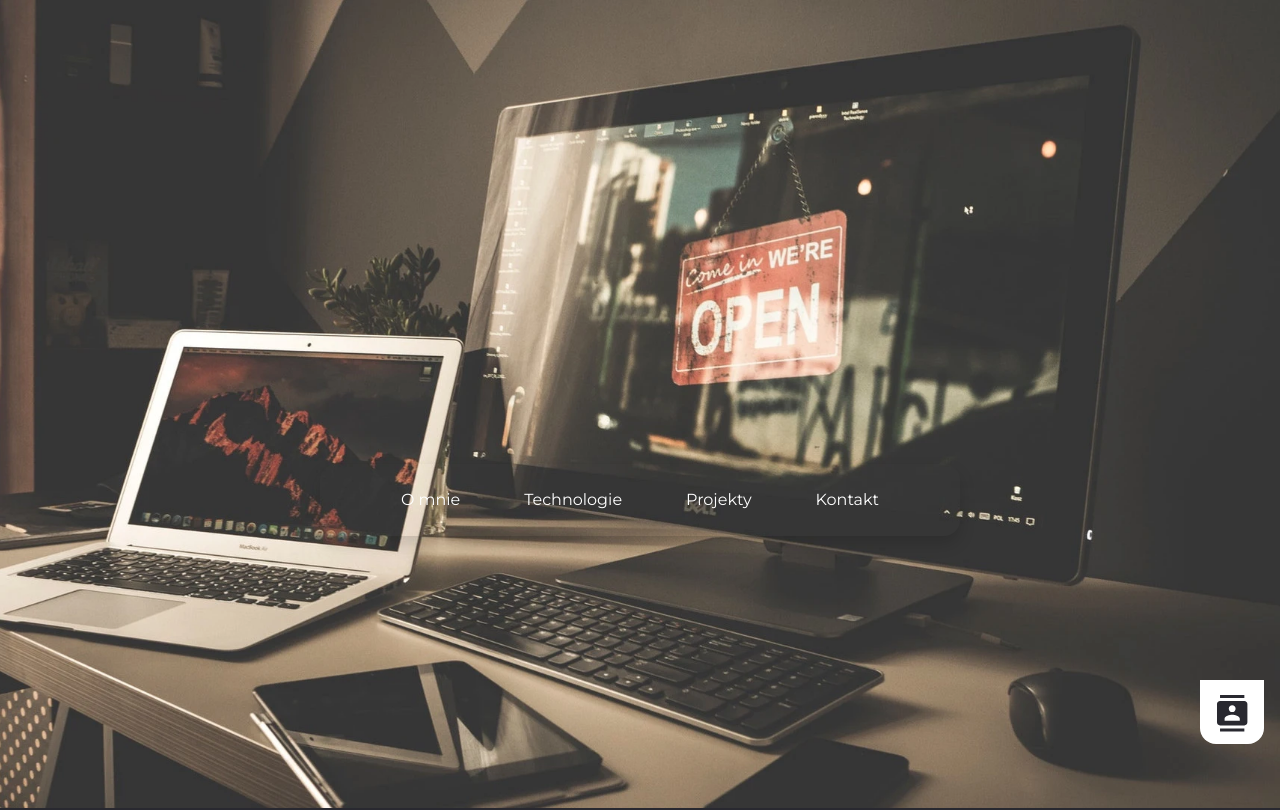
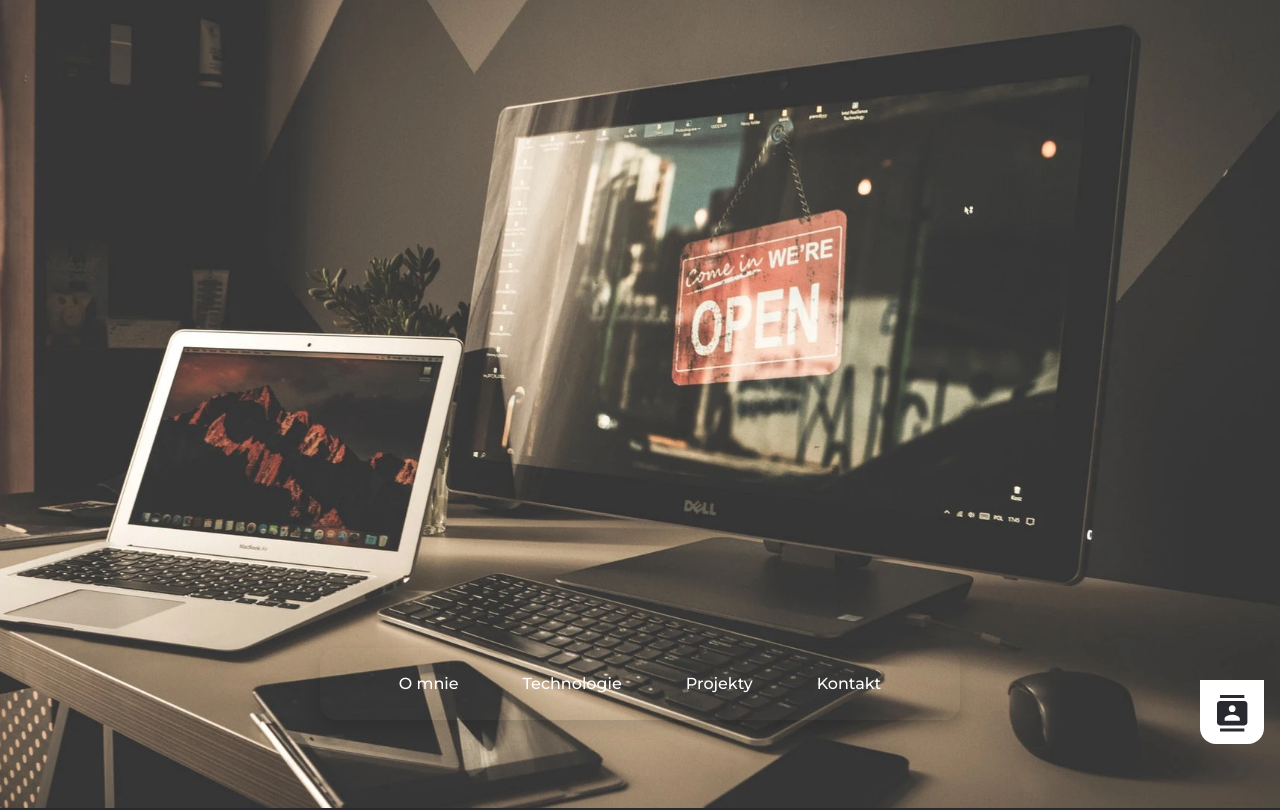
Before and after one commit to wojciechkubiak/my-site, a React (Create React App) app: page / in a window 1280 px wide. Shown: the top 810 px of the page. Built offline with nearby package versions, Linux system fonts and the light colour scheme.

Commit message:
Menu and arrow positioning

```diff
--- a/src/components/Contact/Contact.css
+++ b/src/components/Contact/Contact.css
@@ -14,7 +14,7 @@
   width: 5em;
   top: 35vh;
   font-size: 7vh;
-  color: #292930;
+  color: white;
   transform: rotate(90deg);
   z-index: 5;
 }
@@ -81,12 +81,13 @@
 .contact--git-icon {
   height: 4vw;
   width: 4vw;
-  color: white;
+  color: #292930;
 }
 
 .GitContainer > p {
-  color: white;
-  font-size: 2vh
+  color: #292930;
+  font-size: 2vh;
+  font-weight: 500;
 }
 
 .GitBtn {
--- a/src/components/Header/Header.css
+++ b/src/components/Header/Header.css
@@ -33,8 +33,8 @@
   position: fixed;
   background-color: #da939300;
   width: 50%;
-  -webkit-transform: translate((50%, -300%));
-  transform: translate(50%, -300%);
+  -webkit-transform: translate((50%, -2em));
+  transform: translate(50%, -2em);
   border-radius: 1em;
   transition: 1s;
 }
@@ -48,6 +48,11 @@
   border-radius: 1em;
   border: 1px solid white;
   transition: 1s;
+}
+
+.nav-link {
+
+  font-weight: 500;
 }
 
 .LanguageBtn {
--- a/src/components/LandingPage/LandingPage.css
+++ b/src/components/LandingPage/LandingPage.css
@@ -6,6 +6,7 @@
   background-position: center;
   background-repeat: no-repeat;
   background-size: cover;
+
 }
 
 .home--container {
@@ -48,8 +49,8 @@
 .arrow {
   color: white;
   position: fixed;
-  top: 5vh;
-  right: 5vh;
+  top: 2vh;
+  right: 2vh;
   width: 4em;
   height: 4em;
 }
```
